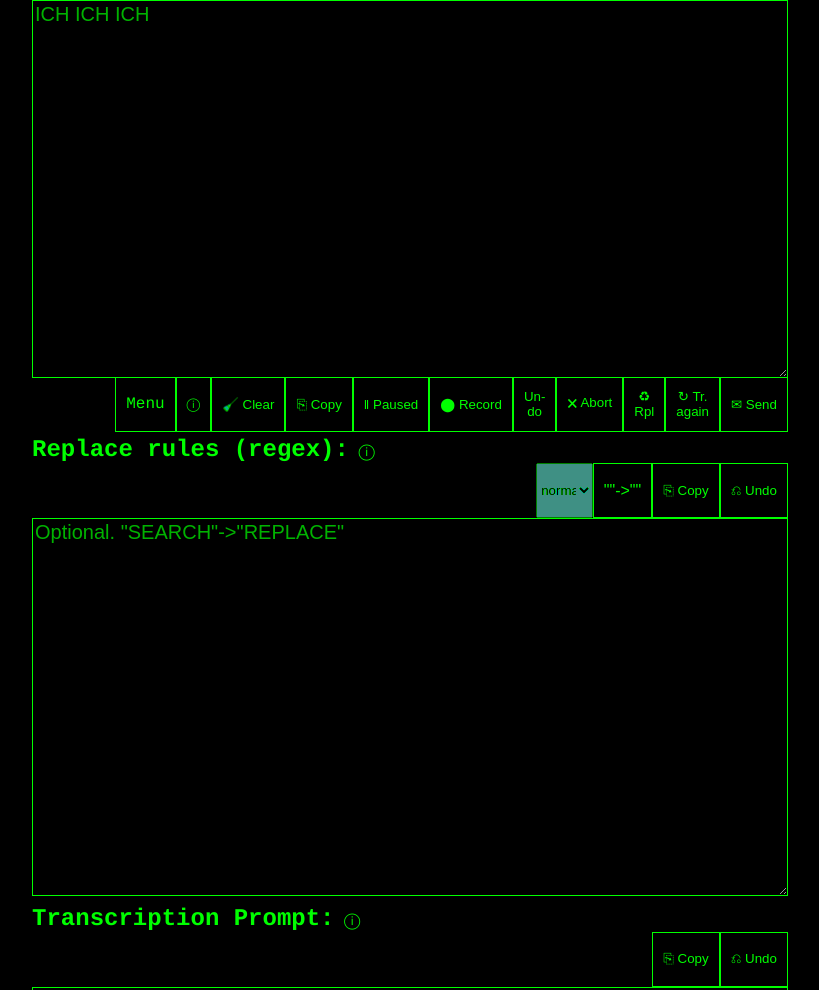
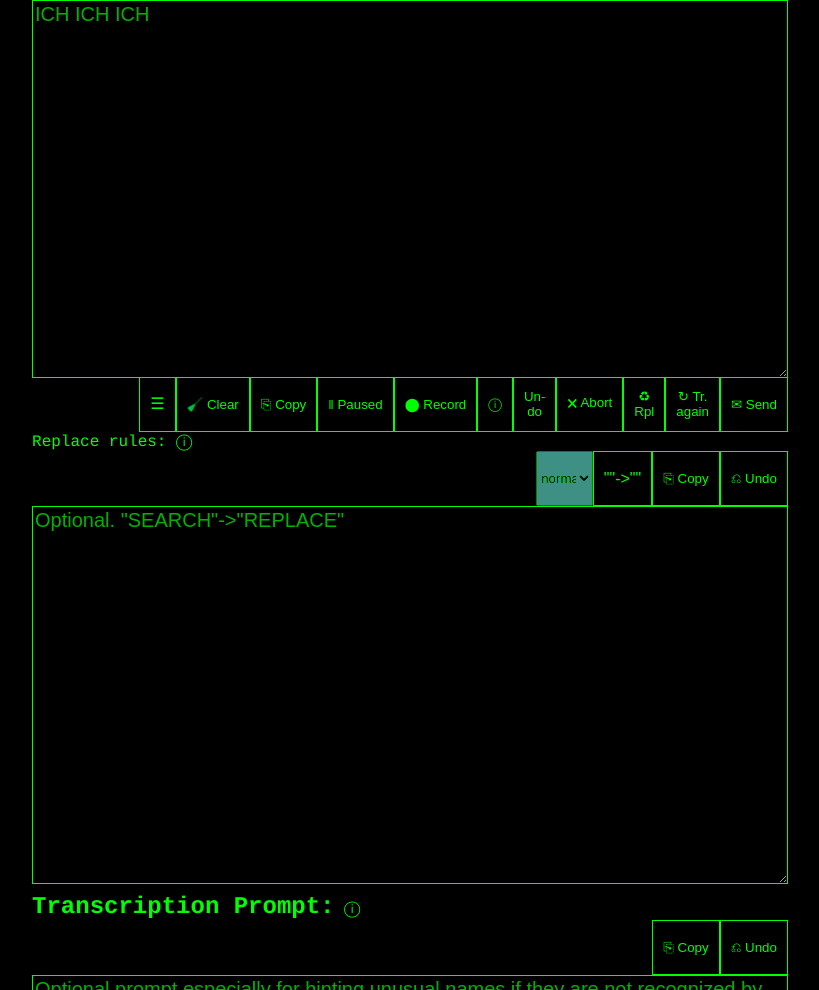
Before and after one commit to silidev/whisper-scratchpad, a plain HTML site: page index.html in a window 1280 px wide. Shown: the top 990 px of the page, without its empty margins (230-1049 px from the left). Drawn offline with Linux system fonts and the light colour scheme.

Commit message:
menu works

```diff
--- a/index.html
+++ b/index.html
@@ -23,11 +23,19 @@
   <span class="flexRightAndWrapContent">
     <wc-menu-wrapper>
       <!-- https://www.webcomponents.org/element/@vanillawc/wc-menu-wrapper -->
-      <div class='heading'>Menu</div>
+      <div class='heading'>☰</div>
       <div class='item'>
-        <a id="cropHighlightsButton">Crop == highlights</a>
+        <a id="cropHighlightsButton">Crop highlights (== ...==)</a>
       </div>
     </wc-menu-wrapper>
+    <button id="clearButton"><span class="greenFilter">🧹</span> Clear</button>
+    <button id="copyButton" style="height: 55.5px">⎘ Copy</button>
+    <span class="record-spinner-group">
+      <button id="recordButton">‖ Paused</button>
+      <span id="recordSpinner" class="spinner" style="display: none;"></span>
+    </span>
+    <button id="pauseButton">⬤ Record</button>
+
     <button>  <info-button>
       <div style="position: fixed;
         left: 0; background-color: black; border: 1px solid green; padding: 5px;
@@ -42,13 +50,7 @@
         </ul>
       </div>
     </info-button></button>
-    <button id="clearButton"><span class="greenFilter">🧹</span> Clear</button>
-    <button id="copyButton" style="height: 55.5px">⎘ Copy</button>
-    <span class="record-spinner-group">
-      <button id="recordButton">‖ Paused</button>
-      <span id="recordSpinner" class="spinner" style="display: none;"></span>
-    </span>
-    <button id="pauseButton">⬤ Record</button>
+
     <button id="undoButtonOfEditor" style="">Un-<br>do</button>
     <button id="abortButton" style="">🗙 Abort</button>
     <button id="saveEditorButton" style="display: none;">
@@ -67,7 +69,7 @@
 <!--############## replaceRules ##############-->
 
   <div>
-    <h2>Replace rules (regex):</h2>
+          Replace rules:
     <info-button>
       <pre>
         These are very useful to replace words which the ASR system recognize wrong, e. g. uncommon names.
@@ -100,8 +102,8 @@
           <option value="comma2newlines">comma2newlines</option>
           <option value="tmp">tmp</option>
         </select>
-<!-- ############## Replace buttons ###############-->
-      <button id="addReplaceRuleButton"><span style="font-size: 16px">""->""</span></button>
+<!-- ############## Replace-rules buttons ###############-->
+        <button id="addReplaceRuleButton"><span style="font-size: 16px">""->""</span></button>
         <button id="copyReplaceRulesButton">⎘ Copy</button>
         <button id="undoButtonOfReplaceRules">⎌ Undo</button>
       </span>
```
